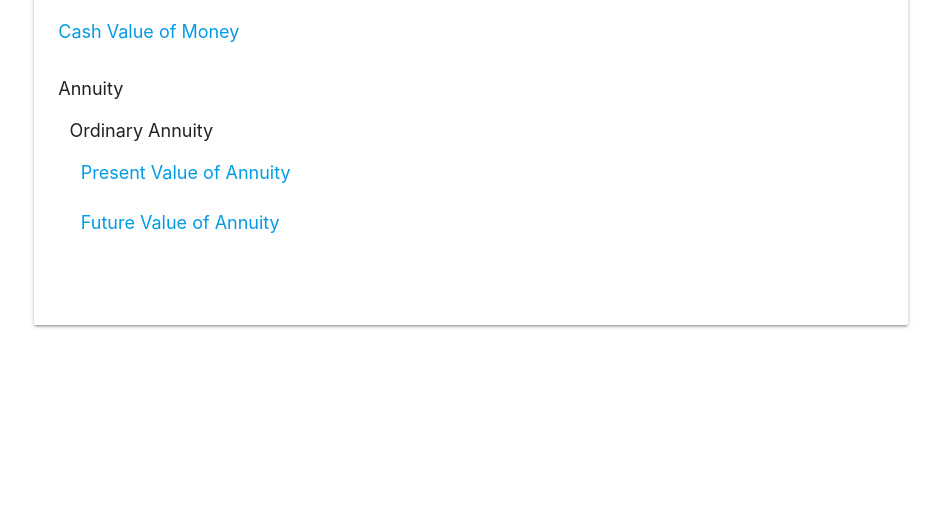
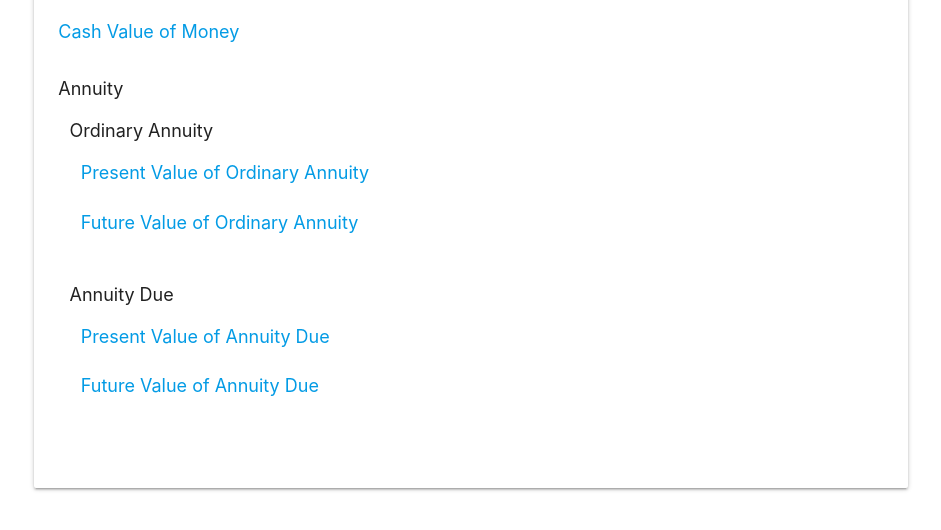
Before and after one commit to sm2025/Finance101, a plain HTML site: page index.html in a window 1280 px wide. Shown: the part 128-658 px from the top of the page, without its empty margins (169-1110 px from the left). Drawn offline with nearby package versions, Linux system fonts and the light colour scheme.

Commit message:
Add files via upload

```diff
--- a/index.html
+++ b/index.html
@@ -25,10 +25,19 @@
                                     <div class = "input-field col s12">
                                         <p style="font-size: large">Ordinary Annuity</p>
                                         <div class = "input-field col s12">
-                                            <a href="https://sm2025.github.io/pvoannuity" style="font-size: large">Present Value of Annuity</a>
+                                            <a href="https://sm2025.github.io/pvoannuity" style="font-size: large">Present Value of Ordinary Annuity</a>
                                             <br>
                                             <br>
-                                            <a href= "https://sm2025.github.io/fvoannuity" style="font-size: large">Future Value of Annuity</a>
+                                            <a href= "https://sm2025.github.io/fvoannuity" style="font-size: large">Future Value of Ordinary Annuity</a>
+                                        </div>
+                                    </div>
+                                    <div class = "input-field col s12">
+                                        <p style="font-size: large">Annuity Due</p>
+                                        <div class = "input-field col s12">
+                                            <a href="https://sm2025.github.io/pvoannuitydue" style="font-size: large">Present Value of Annuity Due</a>
+                                            <br>
+                                            <br>
+                                            <a href= "https://sm2025.github.io/fvannuitydue" style="font-size: large">Future Value of Annuity Due</a>
                                         </div>
                                     </div>
                                 </div>
```
